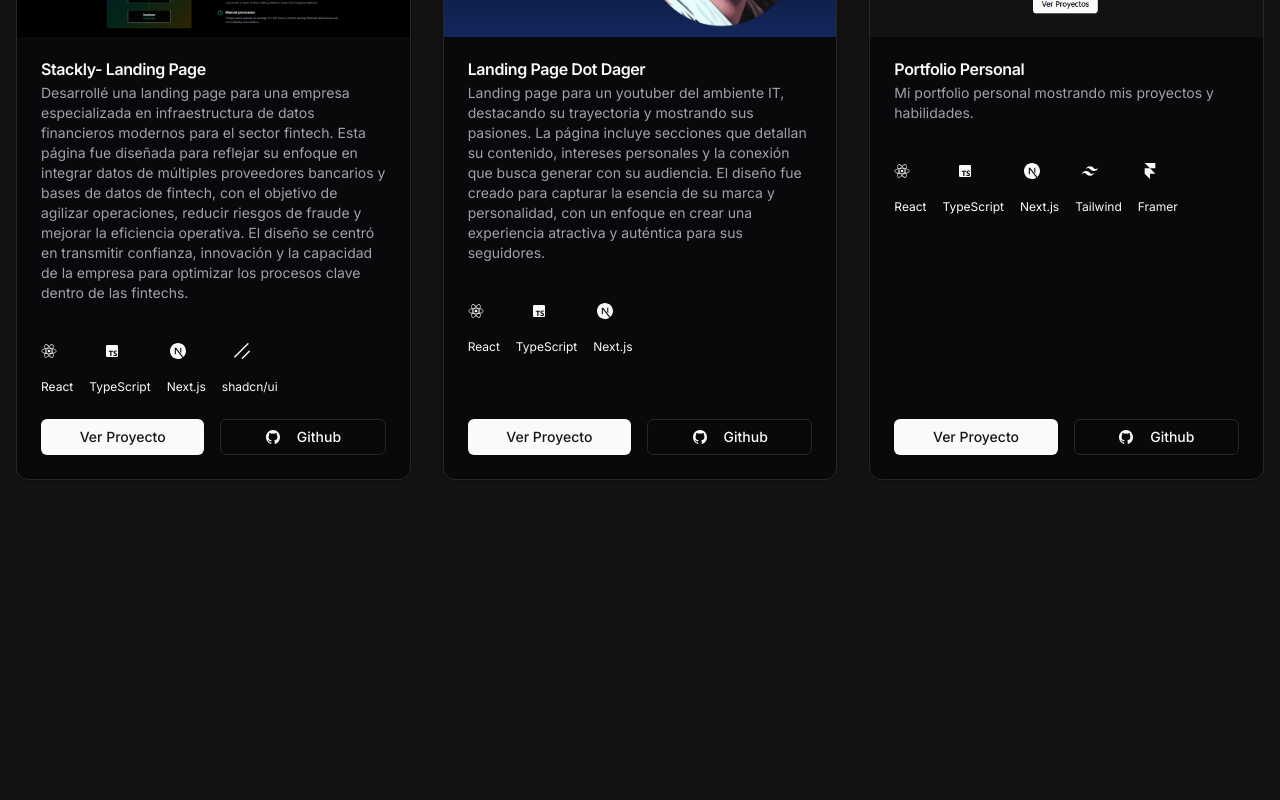
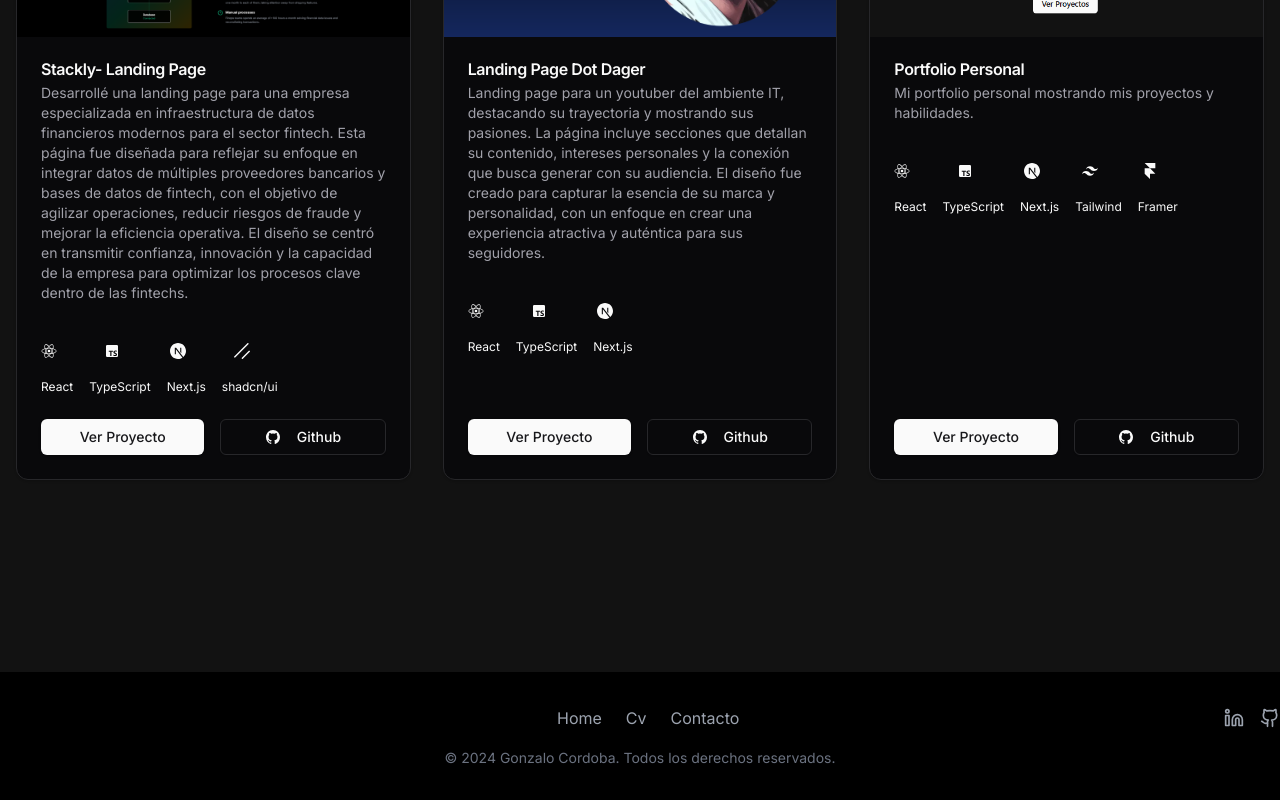
Before and after one commit to gonzalo-cordoba/portfolio-developer-front-end, a Next.js app: page / in a window 1280 px wide. Shown: the part 928-1728 px from the top of the page. Before the commit the page ends 1600 px from the top, so only its background shows below. Built offline with nearby package versions, Linux system fonts and the light colour scheme.

Commit message:
Se agregó componente footer al diseño y se actualizó el índice de componentes

```diff
--- a/src/app/layout.tsx
+++ b/src/app/layout.tsx
@@ -3,6 +3,7 @@ import { Inter } from "next/font/google";
 import { Navbar } from "@/components/Navbar";
 import { ThemeProvider } from "@/components/theme-provider";
 import { Toaster } from "@/components/ui/toaster";
+import Footer from "@/components/Footer";
 
 const inter = Inter({ subsets: ["latin"] });
 
@@ -28,6 +29,7 @@ export default function RootLayout({
               {children}
               <Toaster />
             </main>
+            <Footer />
           </div>
         </ThemeProvider>
       </body>
--- /dev/null
+++ b/src/components/Footer.tsx
@@ -0,0 +1,59 @@
+import { Linkedin, Github } from "lucide-react";
+import Link from "next/link";
+
+export default function Footer() {
+  return (
+    <footer className="bg-black text-white py-8">
+      <div className="container mx-auto flex flex-col md:flex-row justify-between items-center gap-4">
+        <div className="text-lg font-bold text-black">Gonzalo</div>
+
+        <nav className="flex space-x-6">
+          <Link
+            href="/"
+            className="text-gray-400 hover:text-white transition-colors"
+          >
+            Home
+          </Link>
+          <Link
+            href="/cv"
+            className="text-gray-400 hover:text-white transition-colors"
+          >
+            Cv
+          </Link>
+          <Link
+            href="/contacto"
+            className="text-gray-400 hover:text-white transition-colors"
+          >
+            Contacto
+          </Link>
+        </nav>
+
+        <div className="flex space-x-4">
+          <a
+            href="https://www.linkedin.com/in/gonzalocordob/"
+            aria-label="LinkedIn"
+            target="_blank"
+            rel="noopener noreferrer"
+            className="text-gray-400 hover:text-white transition-colors"
+          >
+            <Linkedin size={20} />
+          </a>
+          <a
+            href="https://github.com/gonzalo-cordoba"
+            aria-label="Github"
+            target="_blank"
+            rel="noopener noreferrer"
+            className="text-gray-400 hover:text-white transition-colors"
+          >
+            <Github size={20} />
+          </a>
+        </div>
+      </div>
+
+      <div className="text-center text-gray-500 text-sm mt-4">
+        &copy; {new Date().getFullYear()} Gonzalo Cordoba. Todos los derechos
+        reservados.
+      </div>
+    </footer>
+  );
+}
--- a/src/components/index.ts
+++ b/src/components/index.ts
@@ -2,3 +2,4 @@ export * from "./ProjectCard";
 export * from "./Navbar";
 export * from "./icons";
 export * from "./HamburguerMenu";
+export * from "./Footer";
```
